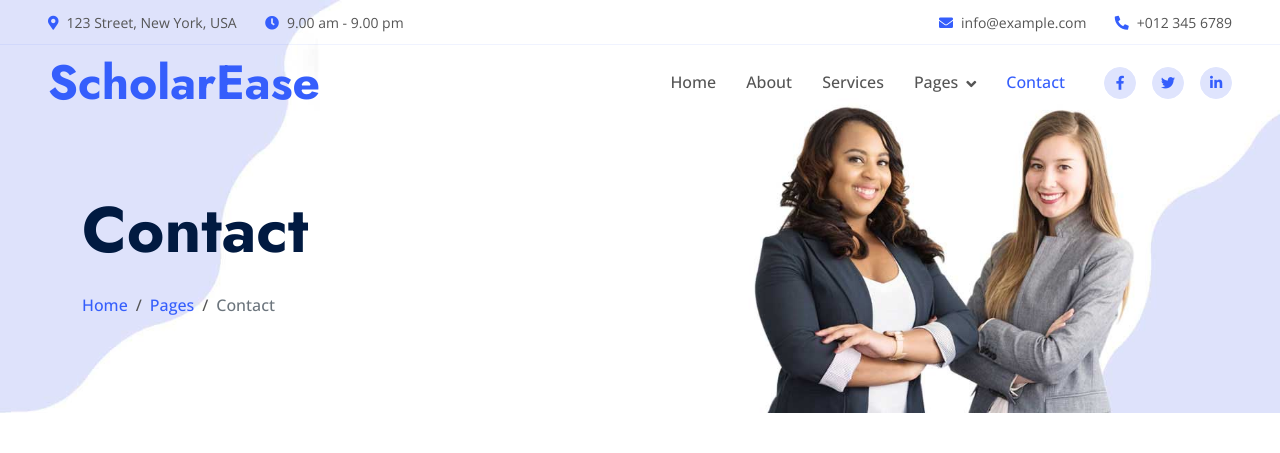
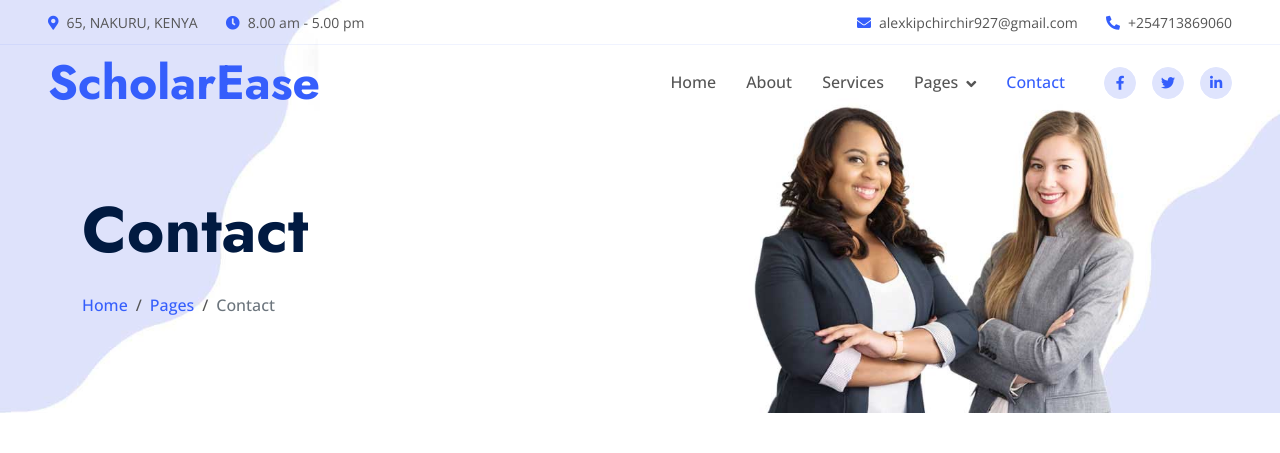
Before and after one commit to Projects-002/Bursary_Fund, a PHP site: page /Projects/contact.html in a window 1280 px wide. Shown: the top 453 px of the page. Run offline with PHP 8.4, Linux system fonts and the light colour scheme; some libraries are stand-ins or nearby versions.

Commit message:
front end updated

````diff
--- a/Database/db.php
+++ b/Database/db.php
@@ -2,7 +2,7 @@
 
     $db_server = 'localhost';
     $db_user = 'root';
-    $db_pass = '22092209';
+    $db_pass = '';
     $db_name = 'scholarease';
     $conn = '';
 
--- a/READ-ME.txt
+++ b/READ-ME.txt
@@ -31,4 +31,8 @@ composer require guzzlehttp/guzzle
 ```
 composer require phpMailer/phpMailer
 
+composer install
+
+composer update --ignore-platform-reqs
+
 ```
--- a/auth/signin.php
+++ b/auth/signin.php
@@ -83,7 +83,7 @@ $url = $client->createAuthUrl();
         <div class="card shadow-lg p-4" style="width: 100%; max-width: 400px;">
 
             <!-- Logo -->
-             <p class="text-center">PortfolioReady</p>
+             <p class="text-center">SCHOLAREASE</p>
              <!-- <div class="logo  d-flex justify-content-center align-items-center container p-0" style="background-image:url('../assets/images/gree.png');"></div> -->
             <h2 class="text-center font-weight-bold mb-4">Sign In</h2>
 
--- a/contact.html
+++ b/contact.html
@@ -43,12 +43,12 @@
     <div class="container-fluid fixed-top px-0 wow fadeIn" data-wow-delay="0.1s">
         <div class="top-bar row gx-0 align-items-center d-none d-lg-flex">
             <div class="col-lg-6 px-5 text-start">
-                <small><i class="fa fa-map-marker-alt text-primary me-2"></i>123 Street, New York, USA</small>
-                <small class="ms-4"><i class="fa fa-clock text-primary me-2"></i>9.00 am - 9.00 pm</small>
+                <small><i class="fa fa-map-marker-alt text-primary me-2"></i>65, NAKURU, KENYA</small>
+                <small class="ms-4"><i class="fa fa-clock text-primary me-2"></i>8.00 am - 5.00 pm</small>
             </div>
             <div class="col-lg-6 px-5 text-end">
-                <small><i class="fa fa-envelope text-primary me-2"></i>info@example.com</small>
-                <small class="ms-4"><i class="fa fa-phone-alt text-primary me-2"></i>+012 345 6789</small>
+                <small><i class="fa fa-envelope text-primary me-2"></i>alexkipchirchir927@gmail.com</small>
+                <small class="ms-4"><i class="fa fa-phone-alt text-primary me-2"></i>+254713869060</small>
             </div>
         </div>
 
@@ -169,9 +169,9 @@
             <div class="row g-5">
                 <div class="col-lg-3 col-md-6">
                     <h4 class="text-white mb-4">Our Office</h4>
-                    <p class="mb-2"><i class="fa fa-map-marker-alt me-3"></i>123 Street, New York, USA</p>
-                    <p class="mb-2"><i class="fa fa-phone-alt me-3"></i>+012 345 67890</p>
-                    <p class="mb-2"><i class="fa fa-envelope me-3"></i>info@example.com</p>
+                    <p class="mb-2"><i class="fa fa-map-marker-alt me-3"></i>65 , NAKURU, KENYA</p>
+                    <p class="mb-2"><i class="fa fa-phone-alt me-3"></i>+254713869060</p>
+                    <p class="mb-2"><i class="fa fa-envelope me-3"></i>alexkipchirchir927@gmail.com</p>
                     <div class="d-flex pt-2">
                         <a class="btn btn-square btn-outline-light rounded-circle me-2" href=""><i class="fab fa-twitter"></i></a>
                         <a class="btn btn-square btn-outline-light rounded-circle me-2" href=""><i class="fab fa-facebook-f"></i></a>
````
Also changed, not shown: index.php (+4 -4 lines), 1 other file.
